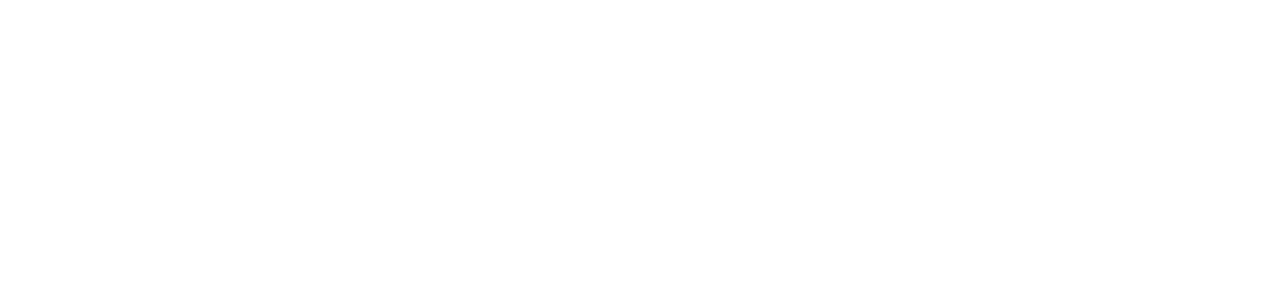
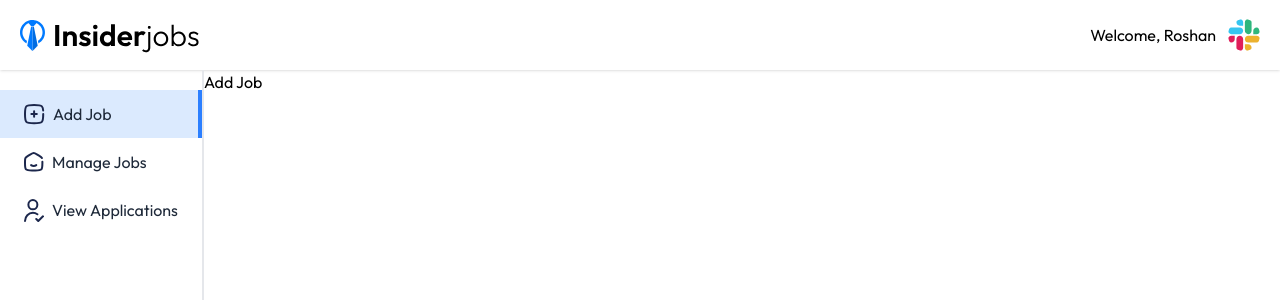
Before and after one commit to RoshanSharmaCode/Job-Portal, a React app in the folder client/: page /dashboard/add-job in a window 1280 px wide. Before the commit this address had no page. Shown: the top 300 px of the page. Built offline with nearby package versions, Linux system fonts and the light colour scheme; the HTML template or start-up script is replaced by a standard one.

Commit message:
Created Dashboard navbar and sidebar

```diff
--- a/client/src/App.jsx
+++ b/client/src/App.jsx
@@ -5,6 +5,10 @@
 import Applications from "./pages/Applications";
 import RecruiterLogin from "./components/RecruiterLogin";
 import { AppContext } from "./context/AppContext";
+import Dashboard from "./pages/Dashboard";
+import AddJob from "./pages/AddJob";
+import ManageJob from "./pages/ManageJob";
+import ViewApplications from "./pages/ViewApplications";
 
 const App = () => {
   const { showRecruiterLogin } = useContext(AppContext);
@@ -16,6 +20,11 @@
         <Route path="/" element={<Home />} />
         <Route path="/apply-job/:id" element={<ApplyJob />} />
         <Route path="/applications" element={<Applications />} />
+        <Route path="/dashboard" element={<Dashboard />}>
+          <Route path="add-job" element={<AddJob />} />
+          <Route path="manage-job" element={<ManageJob />} />
+          <Route path="view-applications" element={<ViewApplications />} />
+        </Route>
       </Routes>
     </div>
   );
--- /dev/null
+++ b/client/src/pages/AddJob.jsx
@@ -0,0 +1,11 @@
+import React from 'react'
+
+const AddJob = () => {
+  return (
+    <div>
+      Add Job
+    </div>
+  )
+}
+
+export default AddJob
--- /dev/null
+++ b/client/src/pages/Dashboard.jsx
@@ -0,0 +1,60 @@
+import React from 'react'
+import { NavLink, Outlet, useNavigate } from 'react-router-dom'
+import { assets } from '../assets/assets'
+
+const Dashboard = () => {
+    const navigate= useNavigate();
+
+  return (
+    <div className='min-h-screen'>
+
+        {/* Navbar for Recuriter Panel */}
+
+        <div className='shadow py-4'>
+            <div className='px-5 flex justify-between items-center'>
+                <img onClick={e => navigate('/')} className='max-sm:w-32 cursor-pointer' src={assets.logo} alt="" />
+                <div className='flex items-center gap-3'>
+                    <p className='max-sm:hidden'>Welcome, Roshan</p>
+                    <div className='relative group'>
+                        <img className='w-8 rounded-full' src={assets.company_icon} alt="" />
+                        <div className='absolute hidden group-hover:block top-0 right-0 text-black rounded pt-12'>
+                            <ul className='list-none m-0 p-2 bg-white rounded-md border text-sm border-gray-300'>
+                                <li className='py-1 px-2 cursor-pointer pr-10'>Logout</li>
+                            </ul>
+                        </div>
+                    </div>
+                </div>
+            </div>
+        </div>
+
+        <div className='flex items-start'>
+            {/* Left Sidebar with option to add job, manage jobs, view applications */}
+
+            <div className='inline-block min-h-screen border-r-2 text-gray-200'>
+                <ul className='flex flex-col items-start pt-5 text-gray-800'>
+                    <NavLink className={({isActive}) => `flex items-center p-3 sm:px-6 gap-2 w-full hover:bg-gray-100 ${isActive && 'bg-blue-100 border-r-4 border-blue-500'}`} to={'/dashboard/add-job'}>
+                        <img className='min-w-4' src={assets.add_icon} alt="" />
+                        <p className='max-sm:hidden'>Add Job</p>
+                    </NavLink>
+
+                    <NavLink className={({isActive}) => `flex items-center p-3 sm:px-6 gap-2 w-full hover:bg-gray-100 ${isActive && 'bg-blue-100 border-r-4 border-blue-500'}`} to={'/dashboard/manage-job'}>
+                        <img className='min-w-4' src={assets.home_icon} alt="" />
+                        <p className='max-sm:hidden'>Manage Jobs</p>
+                    </NavLink>
+
+                    <NavLink className={({isActive}) => `flex items-center p-3 sm:px-6 gap-2 w-full hover:bg-gray-100 ${isActive && 'bg-blue-100 border-r-4 border-blue-500'}`} to={'/dashboard/view-applications'}>
+                        <img className='min-w-4' src={assets.person_tick_icon} alt="" />
+                        <p className='max-sm:hidden'>View Applications</p>
+                    </NavLink>
+                </ul>
+            </div>
+
+            <div>
+                <Outlet />
+            </div>
+        </div>
+    </div>
+  )
+}
+
+export default Dashboard
--- /dev/null
+++ b/client/src/pages/ManageJob.jsx
@@ -0,0 +1,11 @@
+import React from 'react'
+
+const ManageJob = () => {
+  return (
+    <div>
+      ManageJob
+    </div>
+  )
+}
+
+export default ManageJob
--- /dev/null
+++ b/client/src/pages/ViewApplications.jsx
@@ -0,0 +1,11 @@
+import React from 'react'
+
+const ViewApplications = () => {
+  return (
+    <div>
+      View applications
+    </div>
+  )
+}
+
+export default ViewApplications
```
